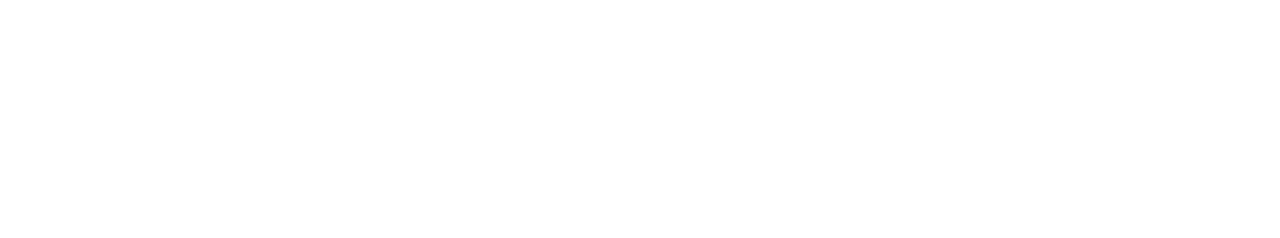
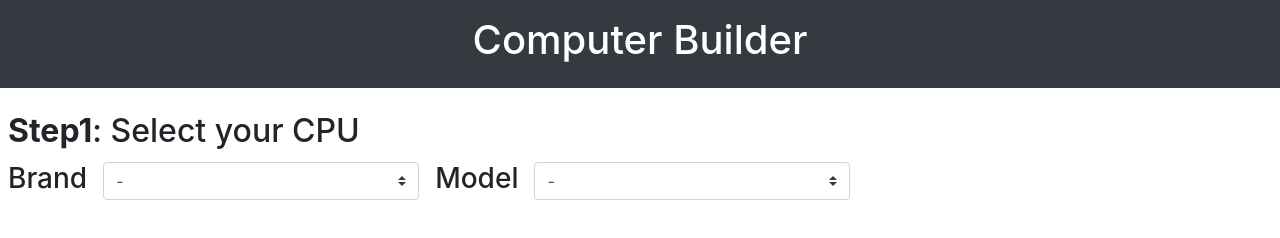
Before and after one commit to S-Taichiii/ComputerBuilder, a plain HTML site: page src/index.html in a window 1280 px wide. Drawn offline with nearby package versions, Linux system fonts and the light colour scheme.

Commit message:
add inputCPU

```diff
--- a/src/index.html
+++ b/src/index.html
@@ -19,6 +19,7 @@
     <title>Computer Builder</title>
   </head>
   <body>
+    <div id="target"></div>
     <script src="main.js"></script>
     <script
       src="https://code.jquery.com/jquery-3.3.1.slim.min.js"
--- a/src/main.js
+++ b/src/main.js
@@ -0,0 +1,43 @@
+function createApp() {
+  let app = document.createElement(`div`);
+  app.classList.add("bg-white");
+
+  let titleString = `
+      <div class="col-12 d-flex justify-content-center bg-dark text-white">
+        <h1 class="p-3">Computer Builder</h1>
+      </div>
+    `;
+
+  app.innerHTML = titleString;
+  app.append(addInputCPU());
+  return app;
+}
+
+function addInputCPU() {
+  let cpuBox = document.createElement("div");
+
+  let cpuInput = `
+    <div class="m-2 pt-3">
+      <h2><b>Step1</b>: Select your CPU</h2>
+    </div>
+    <div class="mx-2 pt-1 d-flex justify-content-start flex-column d-sm-flex flex-sm-row justify-content-sm-start aligin-items-sm-center">
+      <h3>Brand</h3>
+      <select id="cpuBrand" class="mx-3 col-9 col-sm-3 custom-select">
+        <option>-</option>
+        <option>ccc</option>
+        <option>ddd</option>
+      </select>
+      <h3>Model</h3>
+      <select id="cpuModel" class="col-9 mx-3 col-sm-3 custom-select">
+        <option>-</option>
+        <option>ccc</option>
+        <option>ddd</option>
+      </select>
+    </div>
+  `;
+  cpuBox.innerHTML = cpuInput;
+  return cpuBox;
+}
+
+let parent = document.getElementById("target");
+parent.append(createApp());
```
